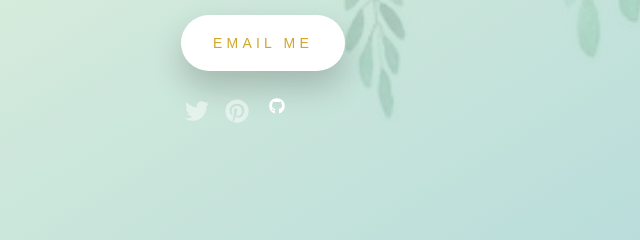
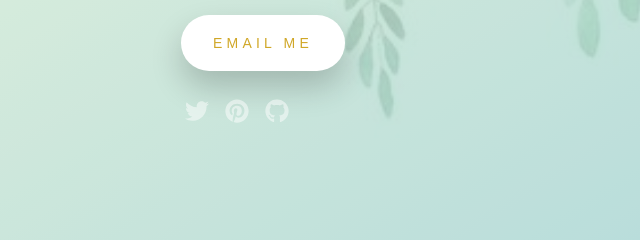
Before and after one commit to Emasterpiece/Emma, a plain HTML site: page index.html in a window 1280 px wide. Shown: the part 417-657 px from the top of the page, 0-640 px from the left. Drawn offline with Linux system fonts and the light colour scheme.

Commit message:
Update index.html

```diff
--- a/index.html
+++ b/index.html
@@ -99,7 +99,7 @@
                     </a>
                 </li>
                 <li>
-                    <a href="https://www.github.com/Emasterpiece>
+                    <a href="https://www.github.com/Emasterpiece">
                         <i class="fab fa-github"></i>
                     </a>
                 </li>
```
